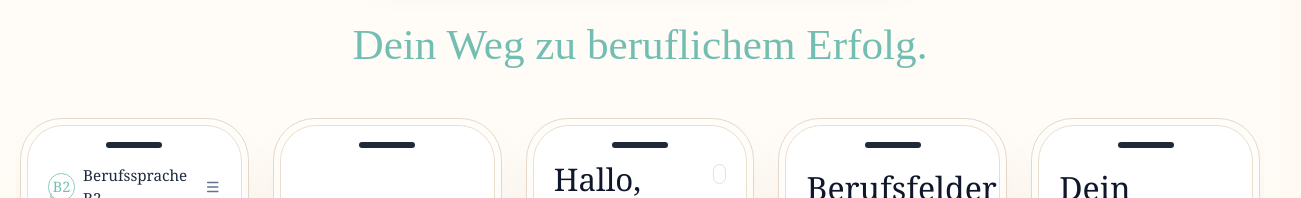
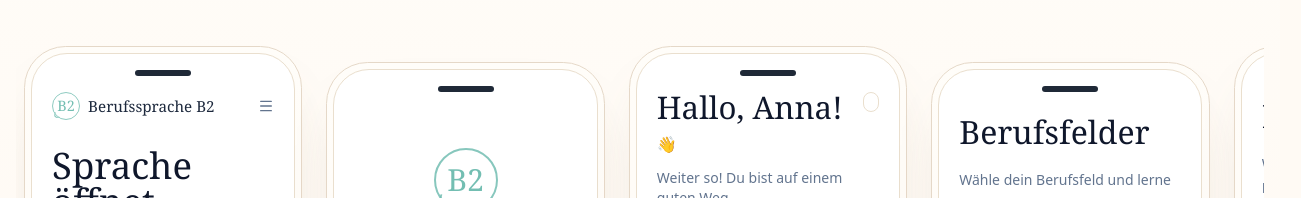
Before and after one commit to tkaracam/berufsspracheb2, a Next.js app: page / in a window 1280 px wide. Shown: the part 265-463 px from the top of the page, 1301 px wide, since content can reach past the window. Built offline with nearby package versions, Linux system fonts and the light colour scheme; no server answers.

Commit message:
Clean up homepage presentation and remove home nav overlay

```diff
--- a/app/(public)/page.tsx
+++ b/app/(public)/page.tsx
@@ -22,11 +22,11 @@ export default async function HomePage() {
   const { user } = await getSession();
 
   return (
-    <div className="relative overflow-hidden px-4 pb-14 pt-8 md:pb-20 md:pt-12">
+    <div className="relative overflow-hidden px-4 pb-16 pt-10 md:pb-24 md:pt-14">
       <div className="pointer-events-none absolute inset-0 -z-10 bg-[radial-gradient(circle_at_top_left,rgba(240,225,204,0.52),transparent_32%),radial-gradient(circle_at_top_right,rgba(224,243,236,0.55),transparent_28%),linear-gradient(180deg,#fffdf9_0%,#fff8f2_52%,#fbf7f1_100%)]" />
       <div className="pointer-events-none absolute inset-0 -z-10 opacity-40 [background-image:linear-gradient(rgba(217,205,186,0.22)_1px,transparent_1px),linear-gradient(90deg,rgba(217,205,186,0.22)_1px,transparent_1px)] [background-size:54px_54px]" />
 
-      <section className="mx-auto max-w-7xl">
+      <section className="mx-auto max-w-[106rem]">
         <div className="text-center">
           <div className="mx-auto flex w-fit items-center gap-4 rounded-full border border-[#d5ddd7] bg-white/72 px-5 py-3 shadow-[0_18px_30px_-24px_rgba(138,116,83,0.35)] backdrop-blur">
             <div className="relative flex h-14 w-14 items-center justify-center text-[#73beb2]">
@@ -49,9 +49,9 @@ export default async function HomePage() {
           </p>
         </div>
 
-        <div className="mt-10 overflow-x-auto pb-4">
-          <div className="mx-auto flex w-max min-w-full gap-5 px-1 lg:grid lg:w-full lg:grid-cols-5 lg:gap-6">
-            <PreviewPhone className="w-[18.5rem] lg:w-auto">
+        <div className="mt-12 overflow-x-auto pb-6">
+          <div className="mx-auto flex w-max min-w-full items-start justify-center gap-6 px-2">
+            <PreviewPhone className="w-[17.4rem] shrink-0">
               <div className="flex items-center justify-between text-slate-800">
                 <div className="flex items-center gap-2">
                   <div className="relative flex h-7 w-7 items-center justify-center text-[#73beb2]">
@@ -101,7 +101,7 @@ export default async function HomePage() {
               </div>
             </PreviewPhone>
 
-            <PreviewPhone className="w-[18.5rem] lg:w-auto">
+            <PreviewPhone className="mt-4 w-[17.4rem] shrink-0">
               <div className="flex justify-center pt-10">
                 <div className="relative flex h-16 w-16 items-center justify-center text-[#73beb2]">
                   <div className="absolute inset-0 rounded-full border-[2px] border-current/85" />
@@ -132,7 +132,7 @@ export default async function HomePage() {
               </p>
             </PreviewPhone>
 
-            <PreviewPhone className="w-[18.5rem] lg:w-auto">
+            <PreviewPhone className="w-[17.4rem] shrink-0">
               <div className="flex items-start justify-between">
                 <div>
                   <p className="text-[1.95rem] leading-none text-slate-900 [font-family:Georgia,serif]">
@@ -177,7 +177,7 @@ export default async function HomePage() {
               </div>
             </PreviewPhone>
 
-            <PreviewPhone className="w-[18.5rem] lg:w-auto">
+            <PreviewPhone className="mt-4 w-[17.4rem] shrink-0">
               <p className="text-[2rem] text-slate-900 [font-family:Georgia,serif]">Berufsfelder</p>
               <p className="mt-3 text-sm leading-6 text-slate-500">
                 Wähle dein Berufsfeld und lerne gezielt die Sprache, die du brauchst.
@@ -190,7 +190,7 @@ export default async function HomePage() {
               </div>
             </PreviewPhone>
 
-            <PreviewPhone className="w-[18.5rem] lg:w-auto">
+            <PreviewPhone className="w-[17.4rem] shrink-0">
               <p className="text-[2rem] text-slate-900 [font-family:Georgia,serif]">Dein Trainer</p>
               <p className="mt-3 text-sm leading-6 text-slate-500">
                 Wir begleiten dich auf deinem Lernweg.
@@ -220,7 +220,7 @@ export default async function HomePage() {
           </div>
         </div>
 
-        <div className="mx-auto mt-10 grid max-w-6xl gap-6 md:grid-cols-5">
+        <div className="mx-auto mt-8 grid max-w-6xl gap-6 md:grid-cols-5">
           {previewLabels.map((item) => {
             const Icon = item.icon;
             return (
--- a/components/home/sticky-mobile-cta.tsx
+++ b/components/home/sticky-mobile-cta.tsx
@@ -2,6 +2,7 @@
 
 import { useEffect, useState } from "react";
 import Link from "next/link";
+import { usePathname } from "next/navigation";
 import { ArrowRight } from "lucide-react";
 import { Button } from "@/components/ui/button";
 import { cn } from "@/lib/utils";
@@ -10,6 +11,7 @@ import { useFocusMode } from "@/components/layout/focus-mode-provider";
 export function StickyMobileCta() {
   const [visible, setVisible] = useState(false);
   const { focusMode } = useFocusMode();
+  const pathname = usePathname();
 
   useEffect(() => {
     const handleScroll = () => {
@@ -21,7 +23,7 @@ export function StickyMobileCta() {
     return () => window.removeEventListener("scroll", handleScroll);
   }, []);
 
-  if (focusMode) return null;
+  if (focusMode || pathname === "/") return null;
 
   return (
     <div
--- a/components/layout/public-navbar.tsx
+++ b/components/layout/public-navbar.tsx
@@ -22,7 +22,7 @@ export function PublicNavbar() {
   const pathname = usePathname();
   const { focusMode } = useFocusMode();
 
-  if (focusMode) return null;
+  if (focusMode || pathname === "/") return null;
 
   const mainLinks = [
     { href: "/berufsfelder", label: t.nav.professions, icon: Briefcase },
```
